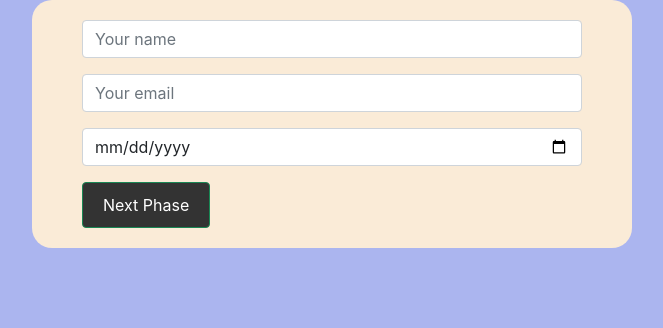
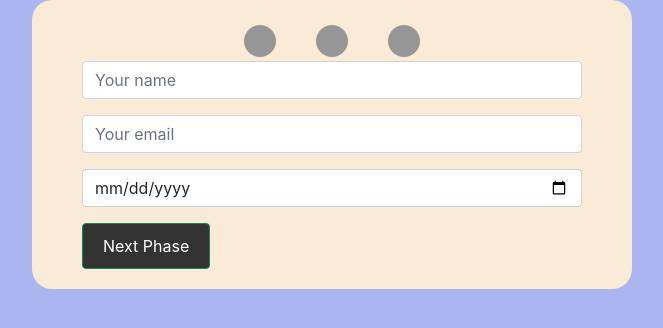
Before and after one commit to maxgertzen/hogwarts-high, a React (Create React App) app: page / in a window 1280 px wide. Shown: the top 328 px of the page, without its empty margins (308-971 px from the left). Built offline with nearby package versions, Linux system fonts and the light colour scheme.

Commit message:
form pagination component

```diff
--- a/src/App.js
+++ b/src/App.js
@@ -4,14 +4,15 @@ import { BrowserRouter as Router, Switch, Route } from "react-router-dom"
 import Phase1 from "./components/Phase1"
 import Phase2 from "./components/Phase2"
 import Phase3 from "./components/Phase3"
-import Summary from "./components/Summary"
+import Summary from "./components/Summary";
+import FormPagination from "./components/FormPagination/FormPagination"
+
 
 function App() {
   const [inputData, setInputData] = useState({})
   const [presentedPhase, setPresentedPhase] = useState(0)
 
   const handleNext = (dataObj) => {
-    // console.table(dataObj)
     setInputData((prevObj) => ({
       ...prevObj,
       ...dataObj,
@@ -22,7 +23,6 @@ function App() {
   }
 
   const handlePrev = (dataObj) => {
-    // console.table(dataObj)
     setInputData((prevObj) => ({
       ...prevObj,
       ...dataObj,
@@ -36,12 +36,15 @@ function App() {
       <Router>
         <Switch>
           <Route exact path="/">
+            <FormPagination />
             <Phase1 onNextPhase={handleNext} />
           </Route>
           <Route exact path="/phase-2">
+            <FormPagination />
             <Phase2 onNextPhase={handleNext} prevPhase={handlePrev} />
           </Route>
           <Route exact path="/phase-3">
+            <FormPagination />
             <Phase3 onNextPhase={handleNext} prevPhase={handlePrev} />
           </Route>
           <Route exact path="/summary">
--- /dev/null
+++ b/src/components/FormPagination/FormPagination.css
@@ -0,0 +1,27 @@
+.path-container {
+	display: flex;
+	gap: 1em 2.5em;
+	padding: 0.3em 3.5em;
+	height: 25px;
+	width: fit-content;
+	border-radius: 50%;
+	justify-content: space-around;
+	align-items: center;
+}
+
+.path-container .dot {
+	display: flex;
+	justify-content: center;
+	align-items: center;
+	width: 20px;
+	height: 20px;
+	color: #ddd;
+	background-color: #dadada;
+	border: 1em solid #0000004f;
+	border-radius: 50%;
+}
+
+.path-container .dot.active {
+	background-color: #00f7ff !important;
+	border: 1em solid #ff00004f;
+}
--- /dev/null
+++ b/src/components/FormPagination/FormPagination.jsx
@@ -0,0 +1,19 @@
+import React from 'react';
+import { useRouteMatch } from "react-router-dom";
+import './FormPagination.css';
+
+function FormPagination() {
+    let { url: item } = useRouteMatch()
+    item = item.match(/(\d+|\/+)/).join('');
+    return (
+        <div className="path-container mx-auto my-2">
+            {!item ? null :
+                ['/', '2', '3'].map((value, index) => {
+                    return <div className={`dot${item === value ? ' active' : ''}`} key={Math.round((index + 1) * Math.random() * 100000)}></div>
+                })
+            }
+        </div>
+    )
+}
+
+export default FormPagination
```
